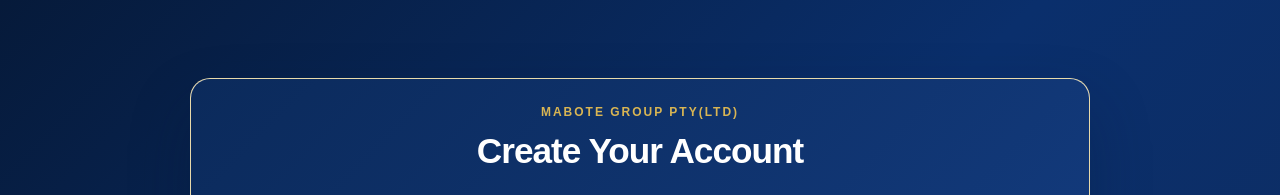
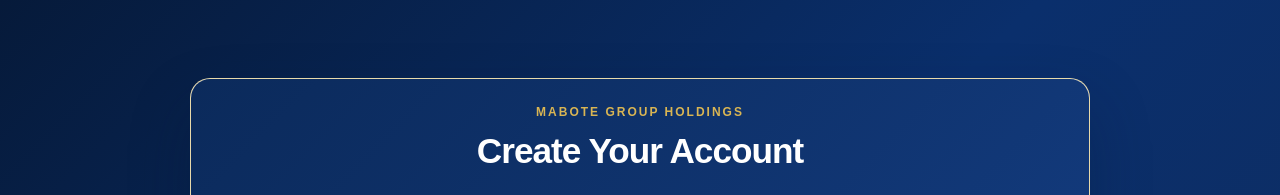
Before and after one commit to mokoenamabote-del/MABOTE-GROUP-Stockvel-app, a React (Vite) app: page /register in a window 1280 px wide. Shown: the top 195 px of the page. Built offline with nearby package versions, Linux system fonts and the light colour scheme; no server answers.

Commit message:
Align registration form with current rules

```diff
--- a/src/pages/Register.jsx
+++ b/src/pages/Register.jsx
@@ -56,7 +56,7 @@
         }),
       });
 
-      alert("MABOTE GROUP PTY(LTD) account created successfully. You can now log in.");
+      alert("MABOTE GROUP HOLDINGS account created successfully. You can now log in.");
       navigate("/login");
     } catch (error) {
       alert(error.message);
@@ -94,7 +94,7 @@
             textAlign: "center",
           }}
         >
-          <div style={{ fontSize: "12px", letterSpacing: "2px", color: "#d9b553", fontWeight: 800 }}>MABOTE GROUP PTY(LTD)</div>
+          <div style={{ fontSize: "12px", letterSpacing: "2px", color: "#d9b553", fontWeight: 800 }}>MABOTE GROUP HOLDINGS</div>
           <h1 style={{ margin: "12px 0 0", fontSize: "2.2rem", letterSpacing: "-1px" }}>Create Your Account</h1>
         </div>
 
@@ -124,12 +124,12 @@
             <div style={{ display: "grid", gridTemplateColumns: "repeat(auto-fit, minmax(220px, 1fr))", gap: "18px" }}>
               <div>
                 <label htmlFor="password" style={{ display: "block", marginBottom: "8px", fontWeight: 700, color: "#163465" }}>Password</label>
-                <input id="password" type={showPassword ? "text" : "password"} placeholder="Create password" value={password} onChange={(event) => setPassword(event.target.value)} autoComplete="new-password" minLength={6} required style={inputStyle} />
+                <input id="password" type={showPassword ? "text" : "password"} placeholder="Create password" value={password} onChange={(event) => setPassword(event.target.value)} autoComplete="new-password" minLength={8} required style={inputStyle} />
               </div>
 
               <div>
                 <label htmlFor="confirmPassword" style={{ display: "block", marginBottom: "8px", fontWeight: 700, color: "#163465" }}>Confirm Password</label>
-                <input id="confirmPassword" type={showConfirmPassword ? "text" : "password"} placeholder="Confirm password" value={confirmPassword} onChange={(event) => setConfirmPassword(event.target.value)} autoComplete="new-password" minLength={6} required style={inputStyle} />
+                <input id="confirmPassword" type={showConfirmPassword ? "text" : "password"} placeholder="Confirm password" value={confirmPassword} onChange={(event) => setConfirmPassword(event.target.value)} autoComplete="new-password" minLength={8} required style={inputStyle} />
               </div>
             </div>
 
```
